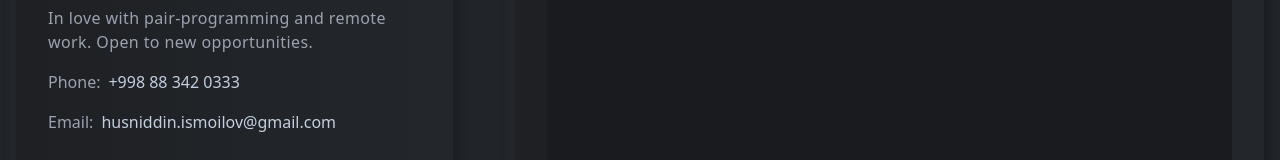
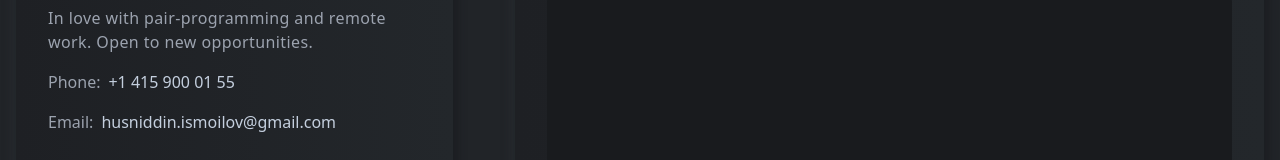
Before and after one commit to KIsmoilov/Khusniddin_portfolio, a React (Create React App) app: page / in a window 1280 px wide. Shown: the part 4692-4852 px from the top of the page. Built offline with nearby package versions, Linux system fonts and the light colour scheme.

Commit message:
Update the contact section

```diff
--- a/src/components/contact/ContactLeft.js
+++ b/src/components/contact/ContactLeft.js
@@ -20,7 +20,7 @@ const ContactLeft = () => (
       <p className="text-base text-gray-400 flex items-center gap-2">
         Phone:
         {' '}
-        <span className="text-lightText">+998 88 342 0333</span>
+        <span className="text-lightText">+1 415 900 01 55</span>
       </p>
       <p className="text-base text-gray-400 flex items-center gap-2">
         Email:
```
